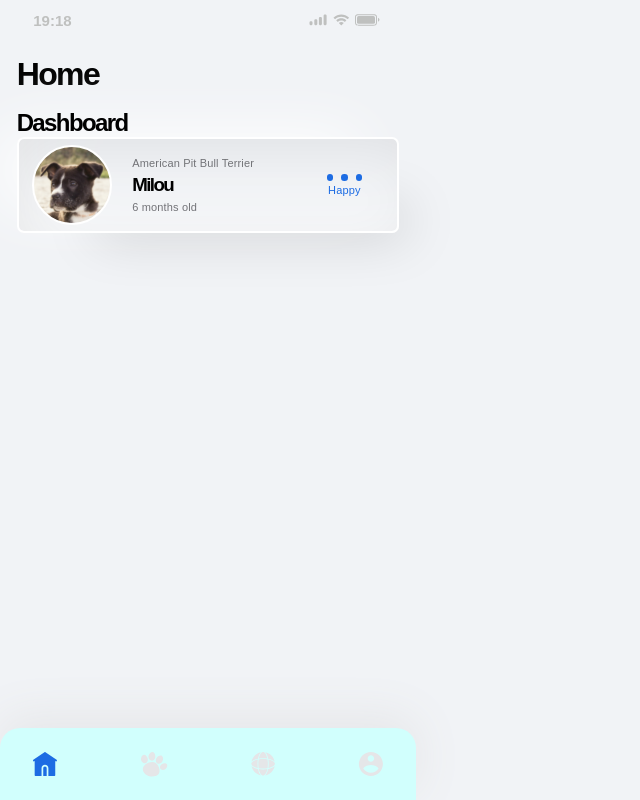
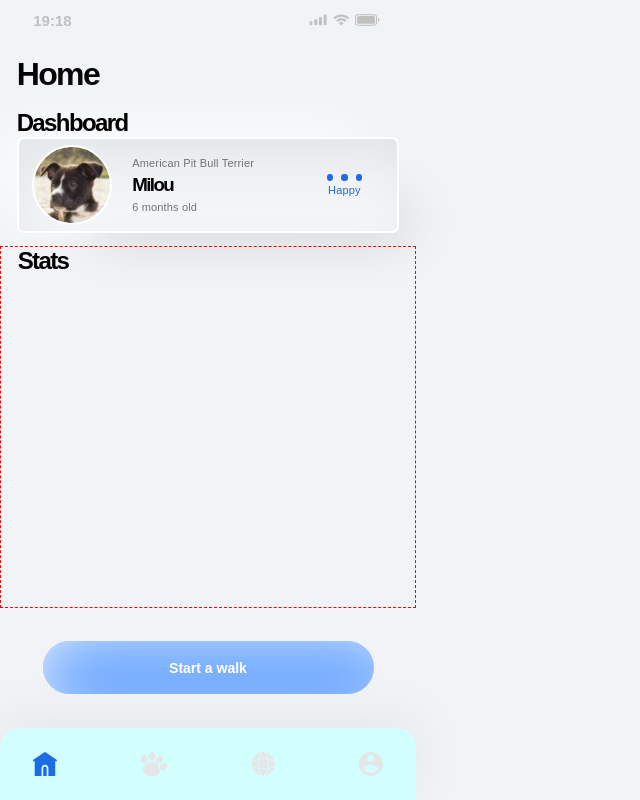
Before and after one commit to Luzaks/pet-walk, a React app: page / in a window 1280 px wide. Shown: the whole page, without its empty margins (0-640 px from the left). Built offline with nearby package versions, Linux system fonts and the light colour scheme.

Commit message:
[Feat] Añade el componente StartButton con layout y estilos.

```diff
--- a/src/components/plantillaUno/main.js
+++ b/src/components/plantillaUno/main.js
@@ -7,6 +7,8 @@ import {
   SectionTitle,
 } from '../../styles/plantillaUnoStyle';
 import Dashboard from './main/Dashboard';
+import Stats from './main/Stats';
+import StartButton from './main/StartButton';
 
 const Main = ({ state }) => (
   <Body>
@@ -17,6 +19,8 @@ const Main = ({ state }) => (
       <SectionTitle>Dashboard</SectionTitle>
       <Dashboard state={state} />
     </Dash>
+    <Stats />
+    <StartButton />
   </Body>
 );
 
--- /dev/null
+++ b/src/components/plantillaUno/main/StartButton.js
@@ -0,0 +1,15 @@
+import React from 'react';
+import {
+  ButtonCont,
+  WalkButton,
+} from '../../../styles/plantillaUnoStyle';
+
+const StartButton = () => (
+  <ButtonCont>
+    <WalkButton>
+      Start a walk
+    </WalkButton>
+  </ButtonCont>
+);
+
+export default StartButton;
--- /dev/null
+++ b/src/components/plantillaUno/main/Stats.js
@@ -0,0 +1,13 @@
+import React from 'react';
+import {
+  SectionTitle,
+  StatsCont,
+} from '../../../styles/plantillaUnoStyle';
+
+const Stats = () => (
+  <StatsCont>
+    <SectionTitle>Stats</SectionTitle>
+  </StatsCont>
+);
+
+export default Stats;
--- a/src/styles/plantillaUnoStyle.js
+++ b/src/styles/plantillaUnoStyle.js
@@ -94,6 +94,33 @@ const BlackText = styled(Text)`
   margin-top: 3%;
 `;
 
+const StatsCont = styled(BodyGeneralContainer)`
+  height: 52.5%;
+  flex-direction: column;
+  border: 1px dashed red;
+`;
+
+const ButtonCont = styled(BodyGeneralContainer)`
+  height: 17.5%;
+  align-items: center;
+  justify-content: center;
+`;
+
+const WalkButton = styled.button`
+  width: 331px;
+  height: 53px;
+  border: none;
+  outline: none;
+  stroke: none;
+  border-radius: 40px;
+  font-family: Proxima, sans-serif;
+  font-size: 14px;
+  font-weight: 900;
+  color: #fff;
+  background-color: #6ea8ff;
+  box-shadow: inset  13px 13px 70px -30px #fff;
+`;
+
 export {
   Properties,
   BodyTitle,
@@ -107,4 +134,7 @@ export {
   MoodCont,
   Circle,
   BlackText,
+  StatsCont,
+  ButtonCont,
+  WalkButton,
 };
```
